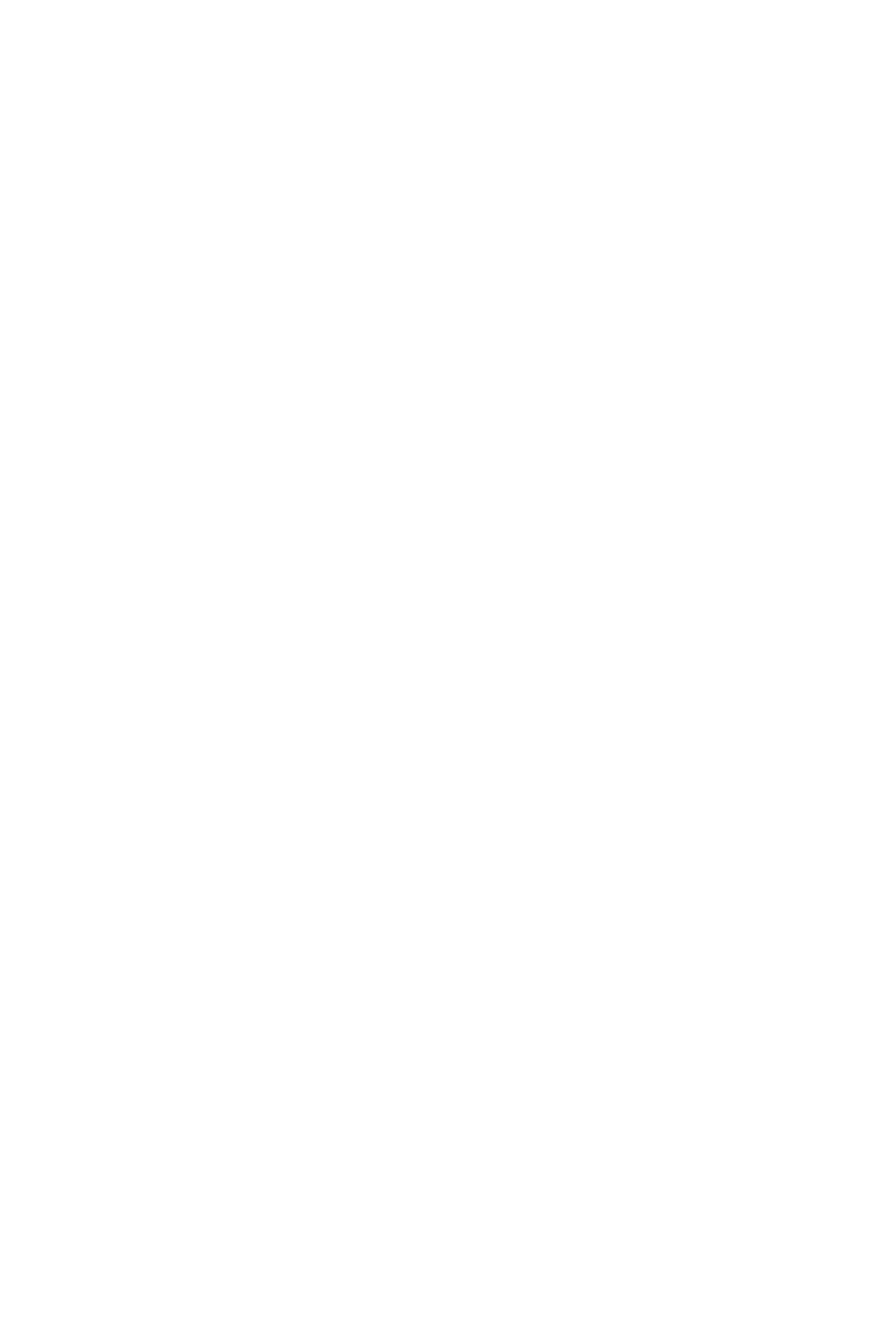
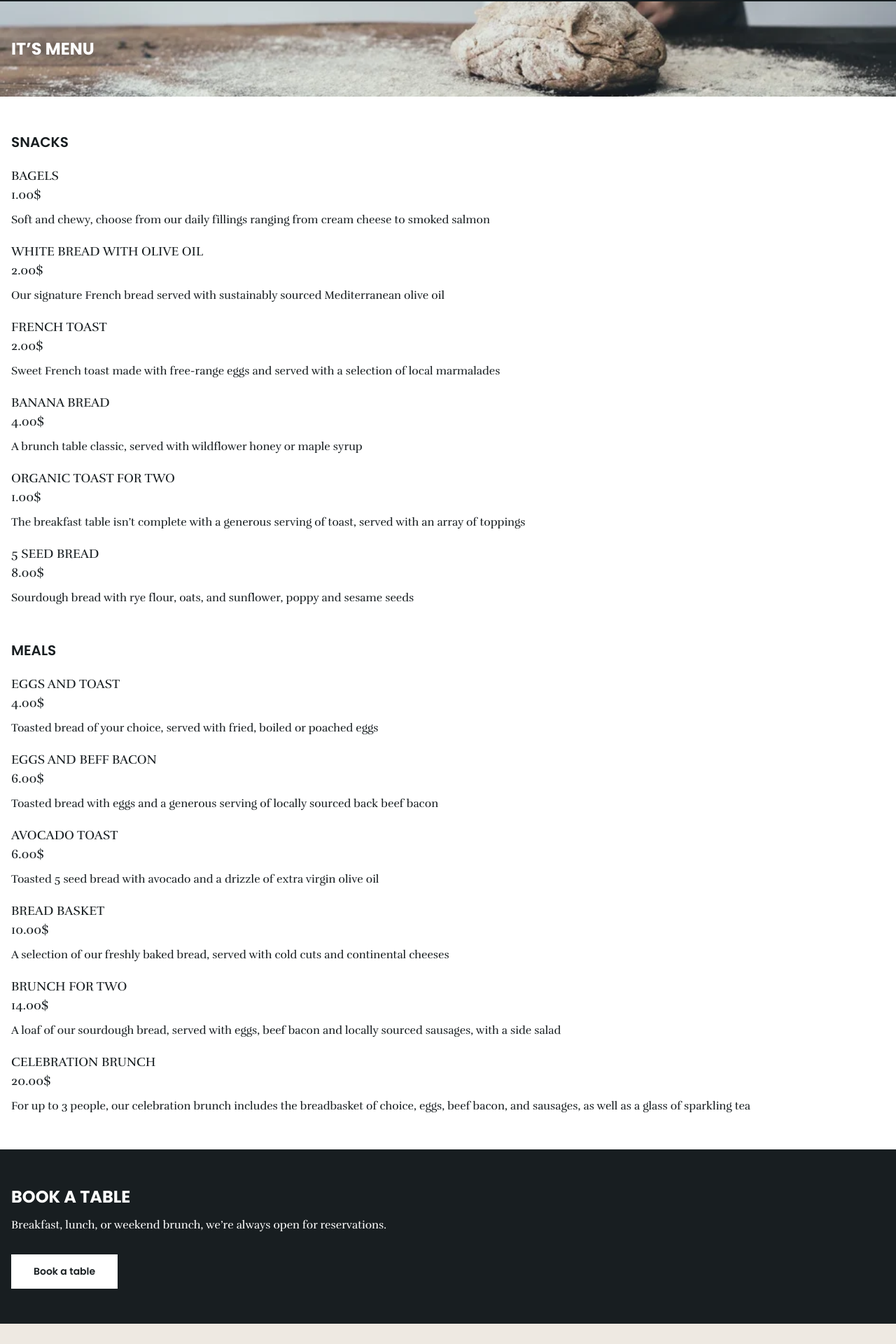
Before and after one commit to chuluq/campos, a Next.js app: page /menu in a window 1280 px wide. Shown: the part 94-2014 px from the top of the page at 70% size. Before the commit the page ends 800 px from the top, so only its background shows below. Built offline with nearby package versions, Linux system fonts and the light colour scheme.

Commit message:
add menu page

```diff
--- a/components/Footer/Footer.module.css
+++ b/components/Footer/Footer.module.css
@@ -55,4 +55,6 @@
 }
 .credit {
   text-align: right;
+  font-family: "Rufina", serif;
+  font-size: 14px;
 }
--- a/pages/home/index.js
+++ b/pages/home/index.js
@@ -12,7 +12,7 @@ import igImg3 from "@/assets/ig-img-3.png";
 import igImg4 from "@/assets/ig-img-4.png";
 import igImg5 from "@/assets/ig-img-5.png";
 import igImg6 from "@/assets/ig-img-6.png";
-import styles from "@/pages/Home/Home.module.css";
+import styles from "@/pages/home/Home.module.css";
 
 export default function Home() {
   return (
--- /dev/null
+++ b/pages/menu/Menu.module.css
@@ -0,0 +1,77 @@
+/* cover */
+.cover {
+  background-image: url("../../assets/menu-cover.webp");
+  background-position: center;
+  background-repeat: no-repeat;
+  background-size: cover;
+  color: #fff;
+  padding: 50px 16px;
+}
+.cover h3 {
+  font-family: "Poppins", sans-serif;
+  font-size: 24px;
+  font-weight: bold;
+  text-transform: uppercase;
+}
+
+/* menu */
+.menus {
+  padding: 50px 16px;
+  display: flex;
+  flex-direction: column;
+  row-gap: 48px;
+}
+.menuCategory {
+  display: flex;
+  flex-direction: column;
+  row-gap: 20px;
+}
+.menuCategory h6 {
+  font-family: "Poppins", sans-serif;
+  font-size: 20px;
+  font-weight: 600;
+  text-transform: uppercase;
+}
+.menuList {
+  display: flex;
+  flex-direction: column;
+  row-gap: 20px;
+}
+.menu {
+  display: flex;
+  flex-direction: column;
+  row-gap: 10px;
+}
+.menuName,
+.menuPrice {
+  font-family: "Rufina", serif;
+  font-size: 18px;
+  text-transform: uppercase;
+}
+.menuDesc {
+  font-family: "Rufina", serif;
+  font-size: 16px;
+}
+
+/* booking */
+.booking {
+  background-color: #181e21;
+  color: #fff;
+  padding: 50px 16px;
+}
+.bookingDesc {
+  display: flex;
+  flex-direction: column;
+  row-gap: 10px;
+  margin-bottom: 30px;
+}
+.bookingDesc h3 {
+  font-family: "Poppins", sans-serif;
+  font-size: 24px;
+  font-weight: bold;
+  text-transform: uppercase;
+}
+.bookingDesc p {
+  font-family: "Rufina", serif;
+  font-size: 16px;
+}
--- a/pages/menu/index.js
+++ b/pages/menu/index.js
@@ -1,3 +1,166 @@
+import Layout from "@/components/Layout";
+import Button from "@/components/Button";
+import styles from "@/pages/menu/Menu.module.css";
+
 export default function Menu() {
-  return <div>Menu</div>;
+  return (
+    <Layout>
+      <div className={styles.cover}>
+        <div className={styles.coverText}>
+          <h3>It’s menu</h3>
+        </div>
+      </div>
+
+      <div className={styles.menus}>
+        <div className={styles.menuCategory}>
+          <div className={styles.menuCategoryName}>
+            <h6>Snacks</h6>
+          </div>
+          <div className={styles.menuList}>
+            <div className={styles.menu}>
+              <div className={styles.menuDetails}>
+                <p className={styles.menuName}>Bagels</p>
+                <p className={styles.menuPrice}>1.00$</p>
+              </div>
+              <p className={styles.menuDesc}>
+                Soft and chewy, choose from our daily fillings ranging from
+                cream cheese to smoked salmon
+              </p>
+            </div>
+            <div className={styles.menu}>
+              <div className={styles.menuDetails}>
+                <p className={styles.menuName}>White bread with olive oil</p>
+                <p className={styles.menuPrice}>2.00$</p>
+              </div>
+              <p className={styles.menuDesc}>
+                Our signature French bread served with sustainably sourced
+                Mediterranean olive oil
+              </p>
+            </div>
+            <div className={styles.menu}>
+              <div className={styles.menuDetails}>
+                <p className={styles.menuName}>French toast</p>
+                <p className={styles.menuPrice}>2.00$</p>
+              </div>
+              <p className={styles.menuDesc}>
+                Sweet French toast made with free-range eggs and served with a
+                selection of local marmalades
+              </p>
+            </div>
+            <div className={styles.menu}>
+              <div className={styles.menuDetails}>
+                <p className={styles.menuName}>Banana bread</p>
+                <p className={styles.menuPrice}>4.00$</p>
+              </div>
+              <p className={styles.menuDesc}>
+                A brunch table classic, served with wildflower honey or maple
+                syrup
+              </p>
+            </div>
+            <div className={styles.menu}>
+              <div className={styles.menuDetails}>
+                <p className={styles.menuName}>Organic toast for two</p>
+                <p className={styles.menuPrice}>1.00$</p>
+              </div>
+              <p className={styles.menuDesc}>
+                The breakfast table isn’t complete with a generous serving of
+                toast, served with an array of toppings
+              </p>
+            </div>
+            <div className={styles.menu}>
+              <div className={styles.menuDetails}>
+                <p className={styles.menuName}>5 seed bread</p>
+                <p className={styles.menuPrice}>8.00$</p>
+              </div>
+              <p className={styles.menuDesc}>
+                Sourdough bread with rye flour, oats, and sunflower, poppy and
+                sesame seeds
+              </p>
+            </div>
+          </div>
+        </div>
+        <div className={styles.menuCategory}>
+          <div className={styles.menuCategoryName}>
+            <h6>Meals</h6>
+          </div>
+          <div className={styles.menuList}>
+            <div className={styles.menu}>
+              <div className={styles.menuDetails}>
+                <p className={styles.menuName}>Eggs and Toast</p>
+                <p className={styles.menuPrice}>4.00$</p>
+              </div>
+              <p className={styles.menuDesc}>
+                Toasted bread of your choice, served with fried, boiled or
+                poached eggs
+              </p>
+            </div>
+            <div className={styles.menu}>
+              <div className={styles.menuDetails}>
+                <p className={styles.menuName}>Eggs and beff bacon</p>
+                <p className={styles.menuPrice}>6.00$</p>
+              </div>
+              <p className={styles.menuDesc}>
+                Toasted bread with eggs and a generous serving of locally
+                sourced back beef bacon
+              </p>
+            </div>
+            <div className={styles.menu}>
+              <div className={styles.menuDetails}>
+                <p className={styles.menuName}>Avocado toast</p>
+                <p className={styles.menuPrice}>6.00$</p>
+              </div>
+              <p className={styles.menuDesc}>
+                Toasted 5 seed bread with avocado and a drizzle of extra virgin
+                olive oil
+              </p>
+            </div>
+            <div className={styles.menu}>
+              <div className={styles.menuDetails}>
+                <p className={styles.menuName}>Bread basket</p>
+                <p className={styles.menuPrice}>10.00$</p>
+              </div>
+              <p className={styles.menuDesc}>
+                A selection of our freshly baked bread, served with cold cuts
+                and continental cheeses
+              </p>
+            </div>
+            <div className={styles.menu}>
+              <div className={styles.menuDetails}>
+                <p className={styles.menuName}>Brunch for two</p>
+                <p className={styles.menuPrice}>14.00$</p>
+              </div>
+              <p className={styles.menuDesc}>
+                A loaf of our sourdough bread, served with eggs, beef bacon and
+                locally sourced sausages, with a side salad
+              </p>
+            </div>
+            <div className={styles.menu}>
+              <div className={styles.menuDetails}>
+                <p className={styles.menuName}>Celebration brunch</p>
+                <p className={styles.menuPrice}>20.00$</p>
+              </div>
+              <p className={styles.menuDesc}>
+                For up to 3 people, our celebration brunch includes the
+                breadbasket of choice, eggs, beef bacon, and sausages, as well
+                as a glass of sparkling tea
+              </p>
+            </div>
+          </div>
+        </div>
+      </div>
+
+      <div className={styles.booking}>
+        <div className={styles.bookingDesc}>
+          <h3>Book a table</h3>
+          <p>
+            Breakfast, lunch, or weekend brunch, we’re always open for
+            reservations.
+          </p>
+        </div>
+        <div className={styles.bookingCta}>
+          <Button title="Book a table" dark={true} />
+        </div>
+      </div>
+    </Layout>
+  );
 }
```
Also changed, not shown: assets/menu-cover.webp (added).
